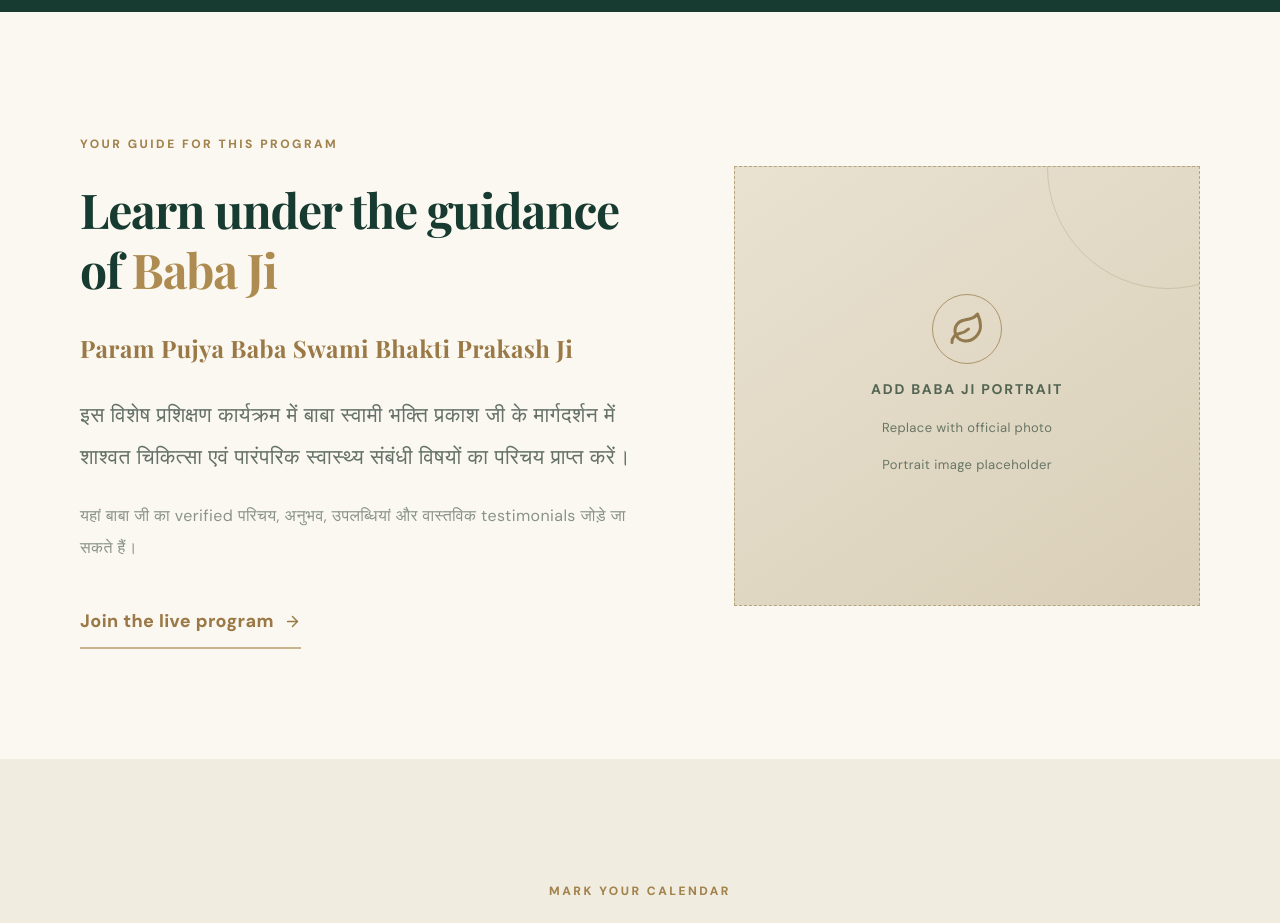
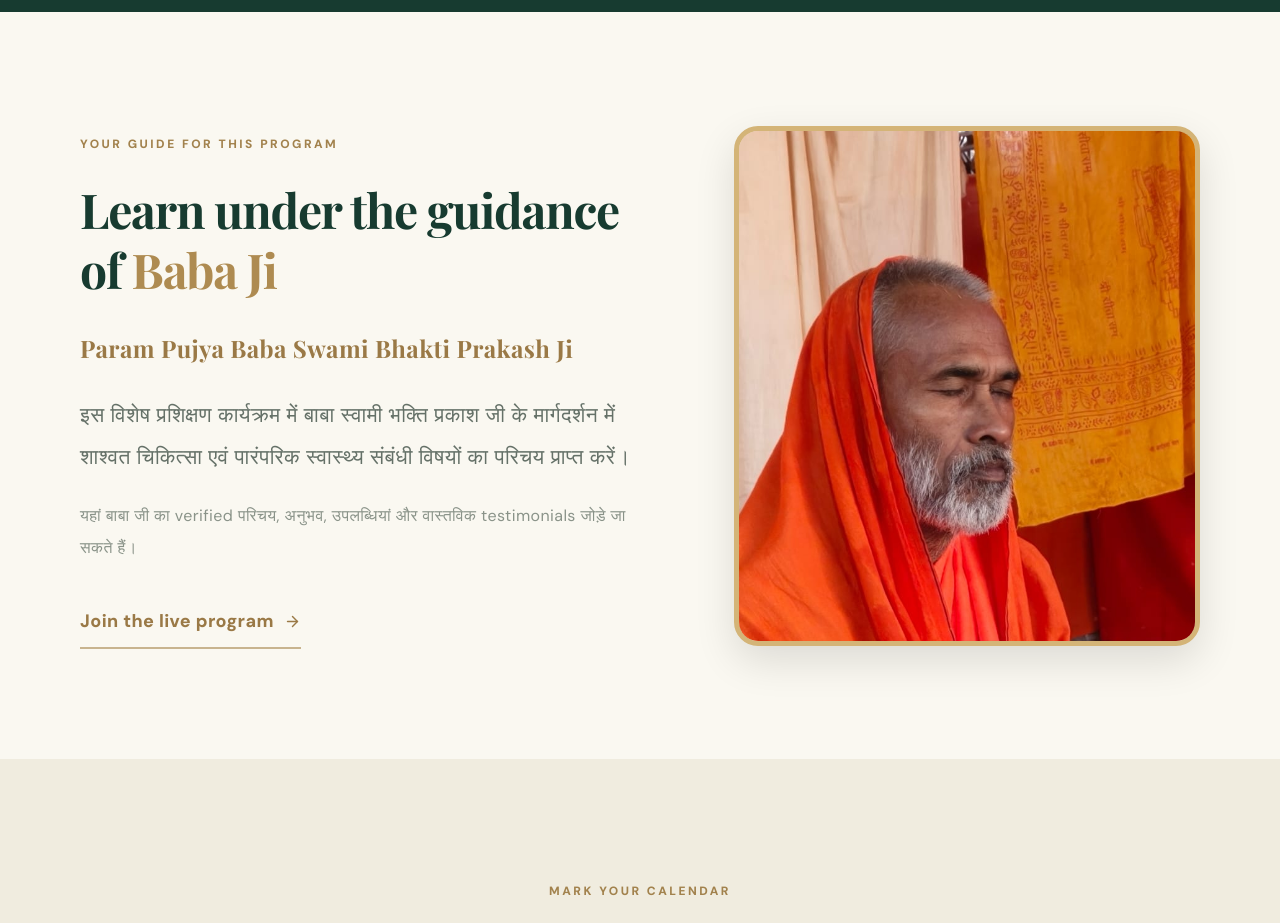
Before and after one commit to sunnycoding1519/Shashwat-Chikitsa-Healer, a React (Vite) app: page / in a window 1280 px wide. Shown: the part 4040-4963 px from the top of the page. Built offline with nearby package versions, Linux system fonts and the light colour scheme.

Commit message:
update phot

```diff
--- a/src/App.jsx
+++ b/src/App.jsx
@@ -283,12 +283,13 @@ function App() {
             <p className="muted">यहां बाबा जी का verified परिचय, अनुभव, उपलब्धियां और वास्तविक testimonials जोड़े जा सकते हैं।</p>
             <a className="under-link" href="#register">Join the live program <ArrowRight size={17}/></a>
           </div>
-          <div className="mentor-photo image-placeholder">
-            <div className="placeholder-icon"><Leaf size={36}/></div>
-            <strong>ADD BABA JI PORTRAIT</strong>
-            <span>Replace with official photo</span>
-            <small>Portrait image placeholder</small>
-          </div>
+          <div className="mentor-photo">
+  <img
+    src="/src/assets/baabaji.jpeg"
+    alt="Param Pujya Baba Swami Bhakti Prakash Ji"
+    className="mentor-portrait"
+  />
+</div>
         </section>
 
         <section className="schedule section-pad" id="schedule">
--- a/src/style.css
+++ b/src/style.css
@@ -1867,3 +1867,55 @@ button, input {
     gap: 12px;
   }
 }
+.mentor-photo {
+  width: 100%;
+  height: 520px;
+  overflow: hidden;
+  border-radius: 24px;
+  background: #e8d7b6;
+  border: 5px solid #d4b477;
+  box-shadow: 0 15px 40px rgba(0, 0, 0, 0.12);
+}
+
+.mentor-portrait {
+  width: 100%;
+  height: 100%;
+  display: block;
+  object-fit: cover;
+  object-position: center top;
+}
+
+@media (max-width: 768px) {
+  .mentor-photo {
+    height: 450px;
+  }
+}
+
+@media (max-width: 480px) {
+  .mentor-photo {
+    height: 380px;
+  }
+}
+/* Mobile Floating Special Entry Fee Button */
+@media (max-width: 768px) {
+  .mobile-sticky {
+    display: flex !important;
+    position: fixed !important;
+    bottom: 0 !important;
+    left: 0 !important;
+    right: 0 !important;
+    width: 100% !important;
+    z-index: 9999 !important;
+    padding: 12px 15px;
+    background: #fff;
+    box-shadow: 0 -4px 15px rgba(0, 0, 0, 0.15);
+  }
+
+  .desktop-payment-float {
+    display: none !important;
+  }
+
+  body {
+    padding-bottom: 75px;
+  }
+}
```
Also changed, not shown: src/assets/baabaji.jpeg (added).
